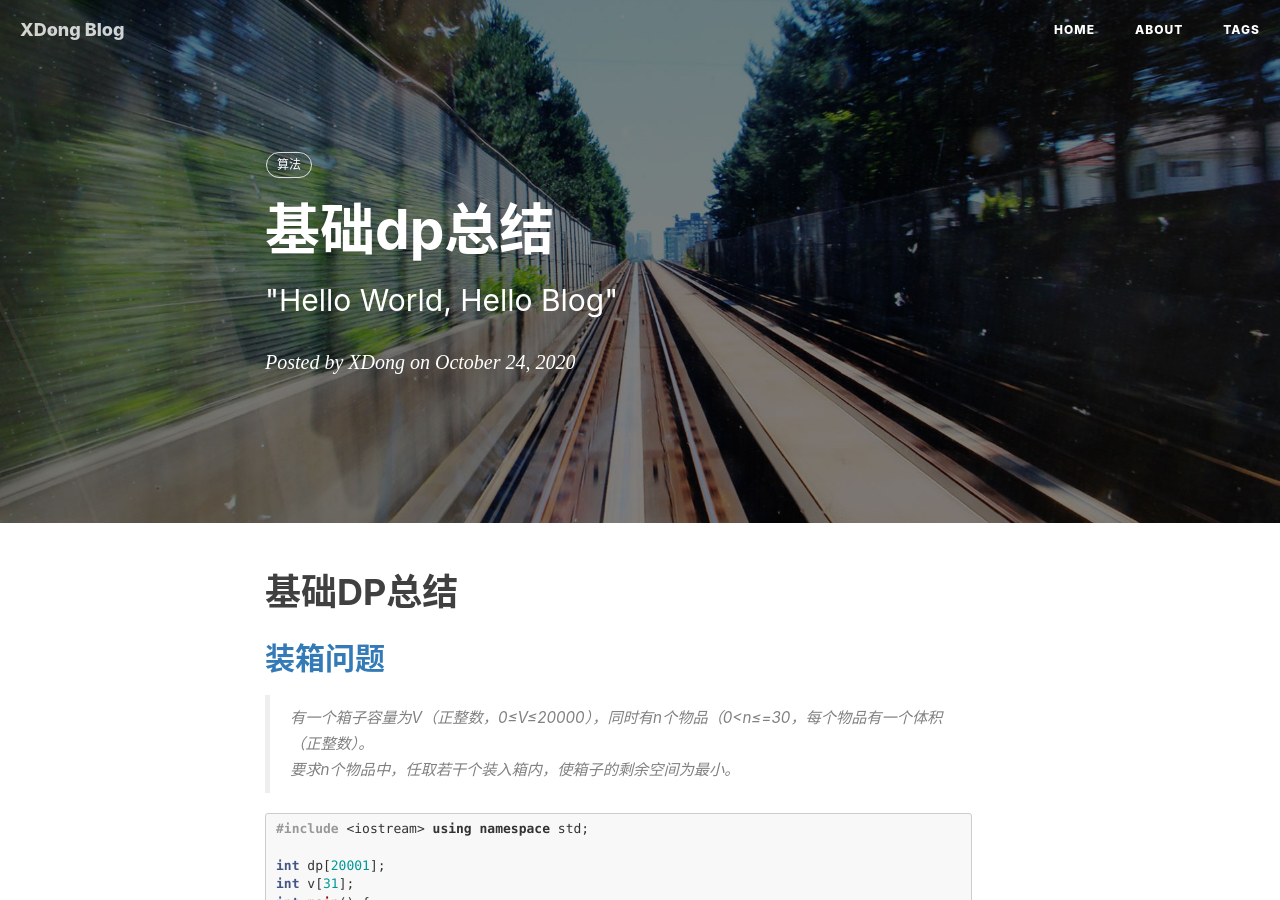
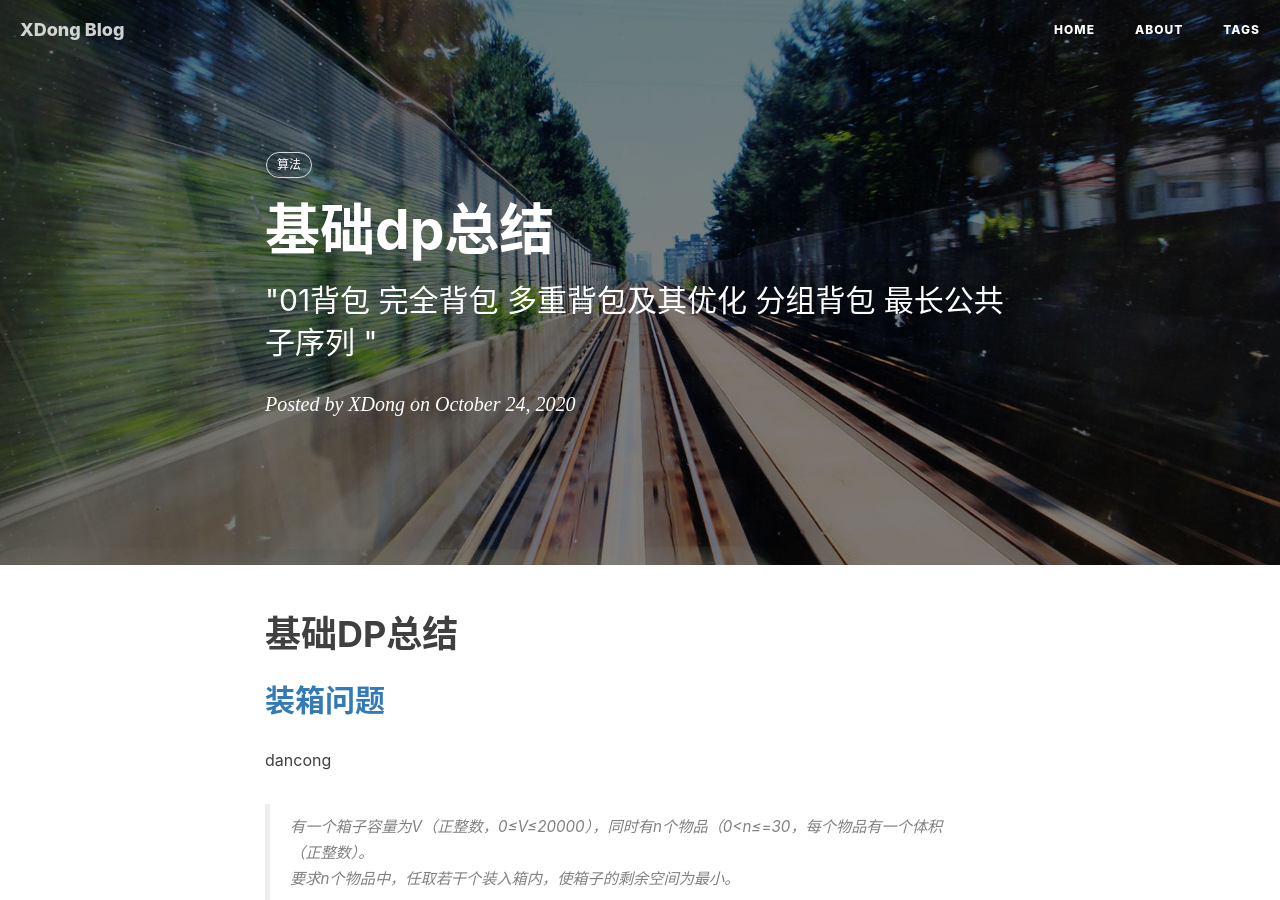
Before and after one commit to LikeAPhoenix/LikeAPhoenix.github.io, a Jekyll site: the page built from _posts/2020-10-24-dynamic-planning.md, in a window 1280 px wide and 900 px high. Built offline with Jekyll 4.4.1, drawn with Linux system fonts in a browser that asks for light colours; nearby versions of some CDN libraries; comment, search, counter and statistics services are not loaded.

Commit message:
regular submit

```diff
--- a/_posts/2020-10-24-dynamic-planning.md
+++ b/_posts/2020-10-24-dynamic-planning.md
@@ -1,7 +1,7 @@
 ---
 layout:     post
 title:      "基础dp总结"
-subtitle:   " \"Hello World, Hello Blog\""
+subtitle:   " \"01背包 完全背包 多重背包及其优化 分组背包 最长公共子序列 \""
 date:       2020-10-24 17:00:00
 author:     "XDong"
 header-img: "img/post-bg-2015.jpg"
@@ -13,7 +13,7 @@ tags:
 # 基础DP总结
 
 ## [装箱问题](https://www.luogu.com.cn/problem/P1049)
-
+dancong
 >有一个箱子容量为V（正整数，0≤V≤20000），同时有n个物品（0&lt;n≤=30，每个物品有一个体积（正整数）。
 要求n个物品中，任取若干个装入箱内，使箱子的剩余空间为最小。
 
```
Also changed, not shown: img/avatar-asuka.png (added), img/avatar-hux.jpg (deleted).
